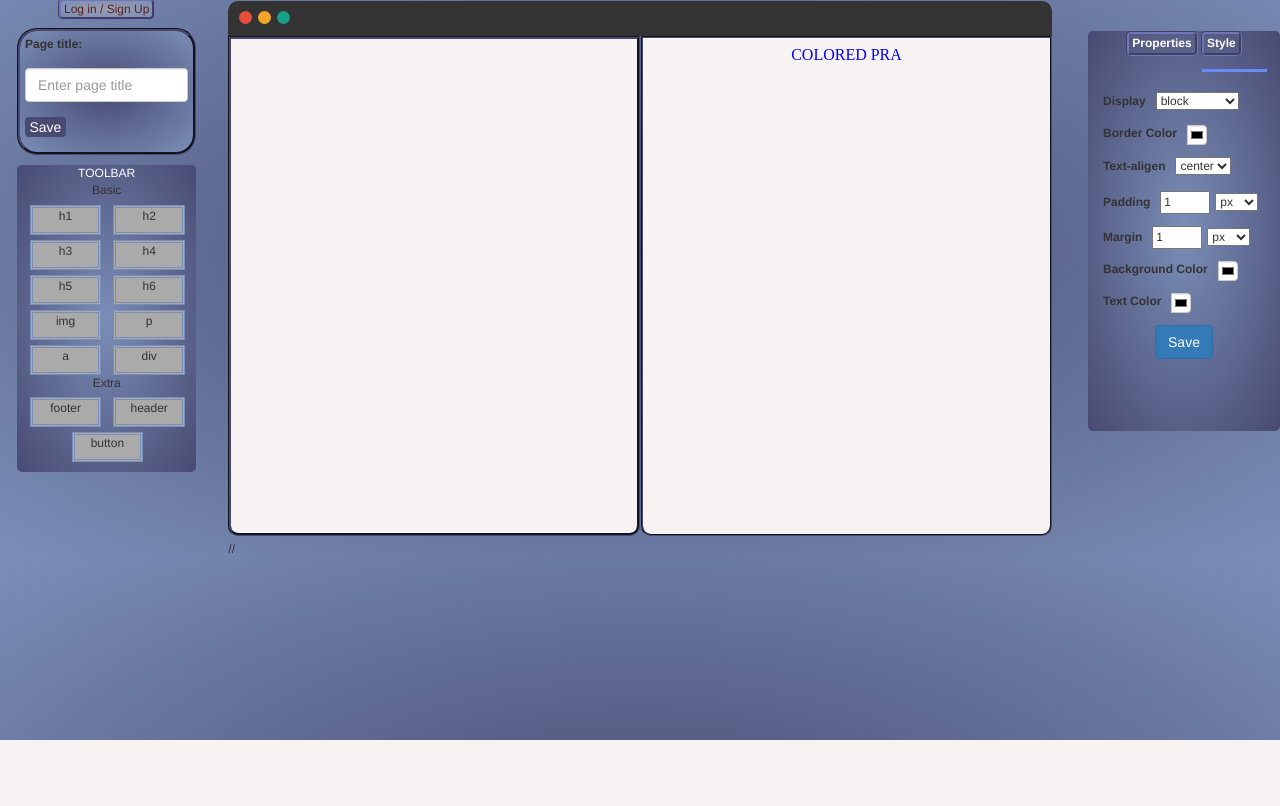
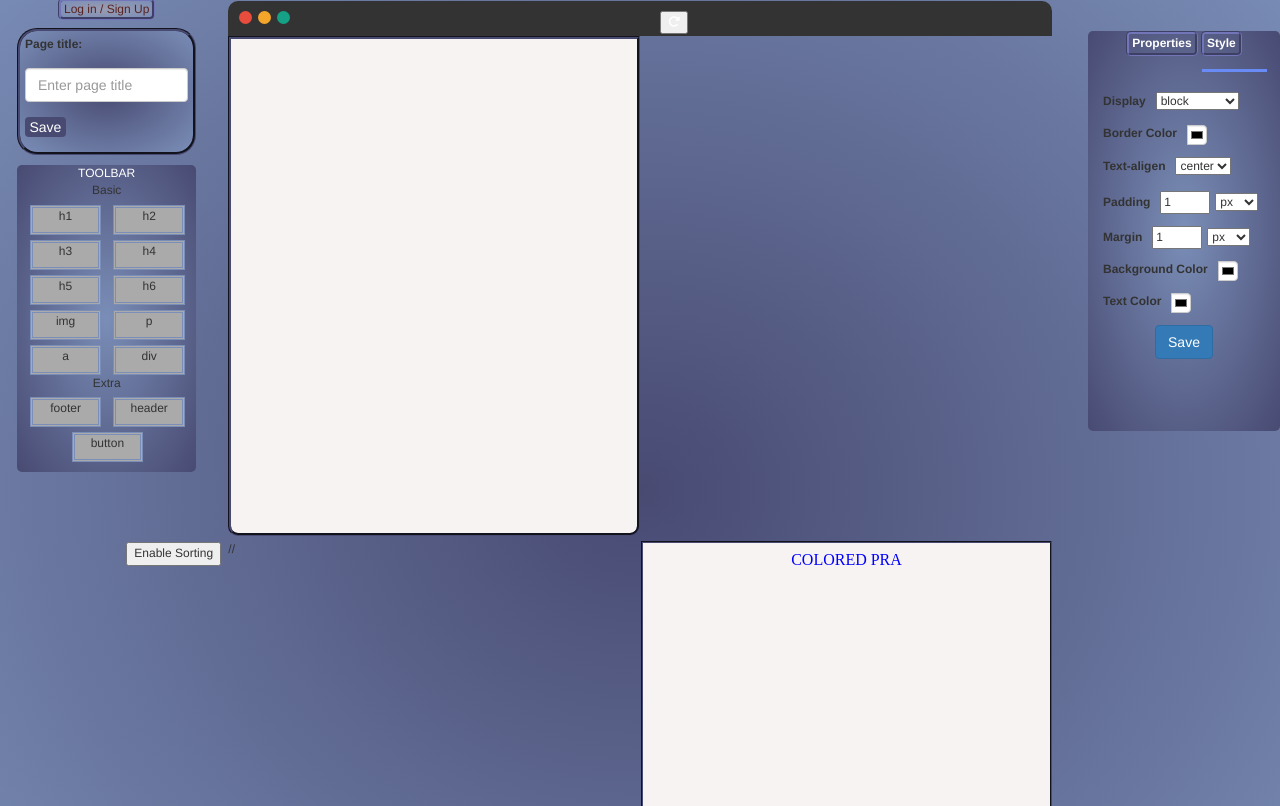
Before and after one commit to mays-najjar/GP-2023, a PHP site: page /GP-2023/ in a window 1280 px wide. Shown: the part 60-866 px from the top of the page. Before the commit the page ends 800 px from the top, so only its background shows below. Run offline with PHP 8.4, Linux system fonts and the light colour scheme; data comes from the database, SQL or seed files in the repository; some libraries are stand-ins or nearby versions.

Commit message:
refresh preview iframe

```diff
--- a/assets/js/main.js
+++ b/assets/js/main.js
@@ -487,4 +487,14 @@ function drop(event) {
   // event.appendChild(nodElement);
  }
 }
-;
+// ;
+
+// refresh iframe
+function refreshIframe() {
+  var iframe = document.getElementById("preview");
+     // Reload the iframe content
+     iframe.contentWindow.location.reload();
+}
+
+// // Refresh the iframe every 5 seconds (adjust the interval as needed)
+// setInterval(refreshIframe, 5000);
--- a/index.php
+++ b/index.php
@@ -226,7 +226,7 @@
   <span class="left " style="background-color: #F4A62A;"></span>
   <span class="left " style="background-color: #16A085;"></span>
 </div>
-
+  <button id="reload" onclick="refreshIframe()"><i class="fa-solid fa-rotate-right" style="color: #ffffff;"></i></button>
 </div>
     <div id="canvas" class=" sortable" ondrop="canvasDrop(event)">
 
@@ -244,7 +244,13 @@
   </div>
 
 </div>
-<iframe src="http://localhost/GP-2023/api/BuildGenerate/generate_code.php" id="preview"><button id="sortButton" onclick="toggleSortable()">Enable Sorting</button></iframe>
+  <button id="sortButton" onclick="toggleSortable()">Enable Sorting</button>
+  <?php
+  // echo '<button id="save-button">Save Canvas</button>'
+  ?>
+  <iframe src="http://localhost/GP-2023/api/BuildGenerate/generate_code.php" id="preview">
+
+  </iframe>
 
 
 
```
